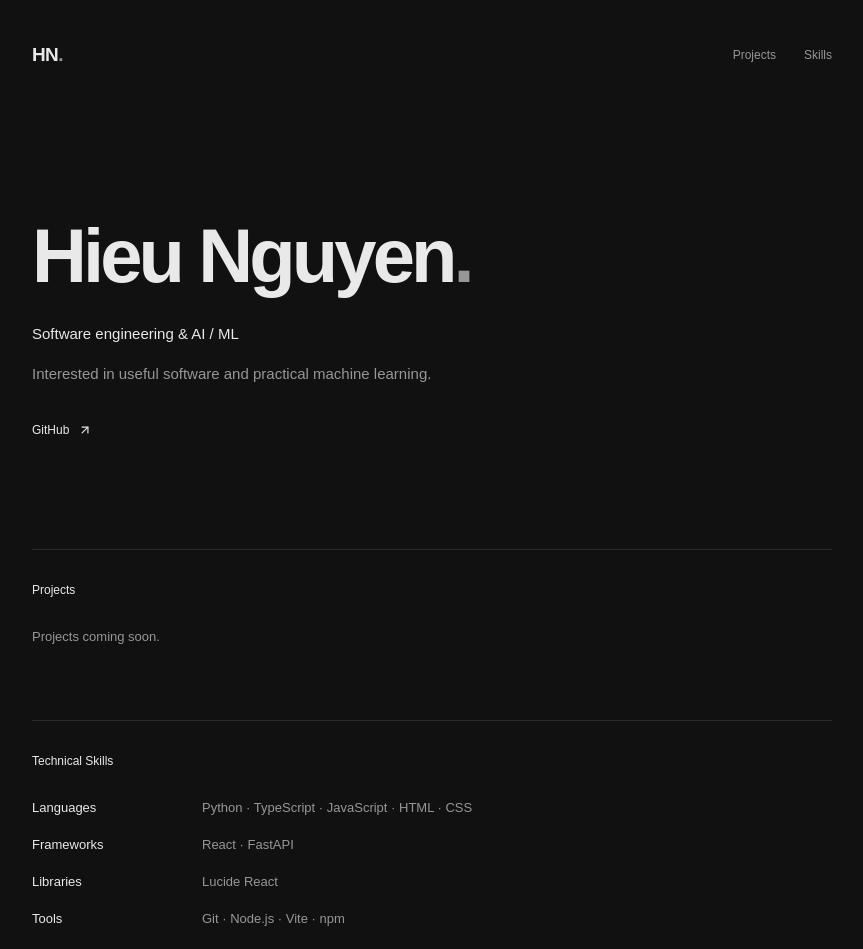
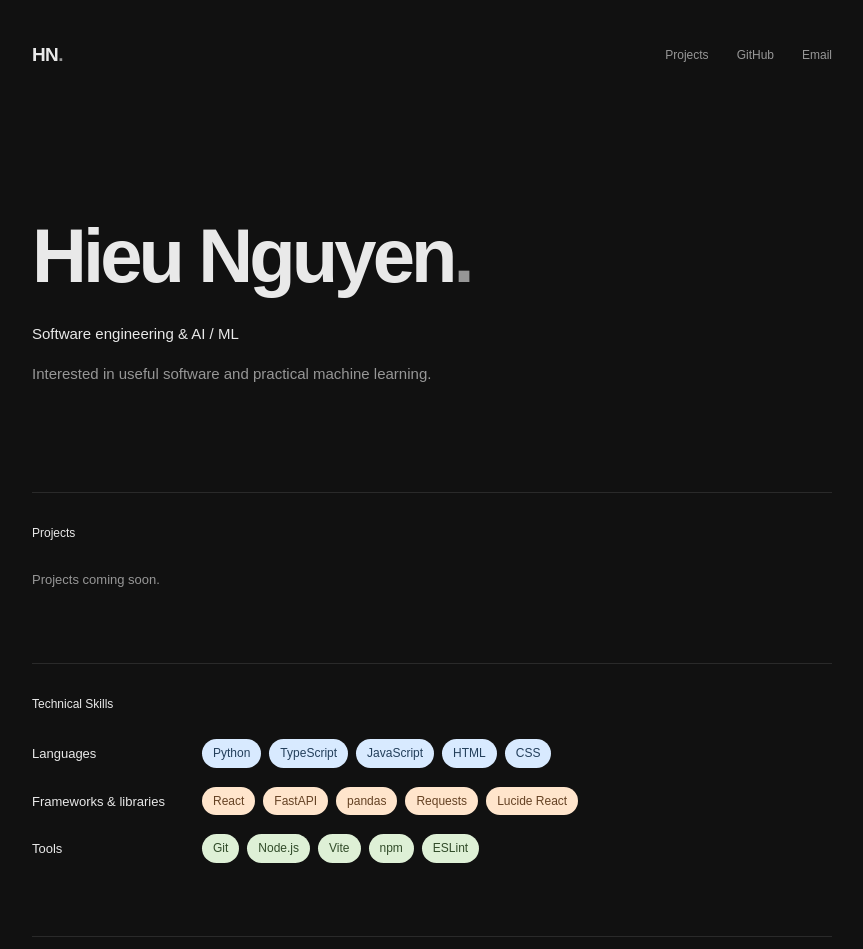
Before and after one commit to hieun5/portfolio, a React (Vite) app: page / in a window 1280 px wide. Shown: the top 949 px of the page, without its empty margins (208-1071 px from the left). Built offline with nearby package versions, Linux system fonts and the light colour scheme.

Commit message:
Refresh GitHub skills and add colored badges and header links

```diff
--- a/src/App.tsx
+++ b/src/App.tsx
@@ -18,7 +18,14 @@ export default function App() {
           </a>
           <nav aria-label="Main navigation">
             <a href="#work">Projects</a>
-            <a href="#skills">Skills</a>
+            <a
+              href={profile.github}
+              target="_blank"
+              rel="noopener noreferrer"
+            >
+              GitHub
+            </a>
+            <a href={`mailto:${profile.email}`}>Email</a>
           </nav>
         </header>
 
@@ -30,14 +37,6 @@ export default function App() {
             </h1>
             <p className="role">{profile.role}</p>
             <p className="hero-intro">{profile.intro}</p>
-            <a
-              className="text-link hero-link"
-              href={profile.github}
-              target="_blank"
-              rel="noopener noreferrer"
-            >
-              GitHub <ArrowUpRight size={14} />
-            </a>
           </section>
 
           <section
@@ -115,9 +114,18 @@ export default function App() {
             {technicalSkills.length > 0 ? (
               <dl className="skills-list">
                 {technicalSkills.map((group) => (
-                  <div className="skill-group" key={group.category}>
+                  <div
+                    className={`skill-group skill-group--${group.tone}`}
+                    key={group.category}
+                  >
                     <dt>{group.category}</dt>
-                    <dd>{group.items.join(" · ")}</dd>
+                    <dd>
+                      {group.items.map((skill) => (
+                        <span className="skill-pill" key={skill}>
+                          {skill}
+                        </span>
+                      ))}
+                    </dd>
                   </div>
                 ))}
               </dl>
--- a/src/content.ts
+++ b/src/content.ts
@@ -4,24 +4,33 @@ export const profile = {
   role: "Software engineering & AI / ML",
   intro: "Interested in useful software and practical machine learning.",
   github: "https://github.com/hieun5",
+  email: "hieunguy141@gmail.com",
   source: "https://github.com/hieun5/portfolio",
 };
 
 export interface SkillGroup {
   category: string;
+  tone: "blue" | "orange" | "green";
   items: string[];
 }
 
-// Based on lolPredict/backend/main.py and this portfolio's source and manifests.
+// Based on lolPredict's backend, ML scripts, and frontend, plus this portfolio.
 export const technicalSkills: SkillGroup[] = [
   {
     category: "Languages",
+    tone: "blue",
     items: ["Python", "TypeScript", "JavaScript", "HTML", "CSS"],
   },
-  { category: "Frameworks", items: ["React", "FastAPI"] },
-  { category: "Libraries", items: ["Lucide React"] },
-  { category: "Tools", items: ["Git", "Node.js", "Vite", "npm"] },
-  { category: "Testing", items: ["Playwright", "axe-core"] },
+  {
+    category: "Frameworks & libraries",
+    tone: "orange",
+    items: ["React", "FastAPI", "pandas", "Requests", "Lucide React"],
+  },
+  {
+    category: "Tools",
+    tone: "green",
+    items: ["Git", "Node.js", "Vite", "npm", "ESLint"],
+  },
 ];
 
 export type Category = "All work" | "Software engineering" | "AI / ML";
--- a/src/styles.css
+++ b/src/styles.css
@@ -119,9 +119,6 @@ h1 span {
   max-width: 460px;
   margin: 0;
 }
-.hero-link {
-  margin-top: 29px;
-}
 .text-link {
   display: inline-flex;
   align-items: center;
@@ -179,15 +176,38 @@ footer {
   line-height: 1.85;
 }
 .skill-group + .skill-group {
-  margin-top: 13px;
+  margin-top: 18px;
 }
 .skill-group dt {
   color: var(--text);
+  padding-block: 5px;
+  line-height: 1.5;
 }
 .skill-group dd {
+  display: flex;
+  flex-wrap: wrap;
+  align-items: flex-start;
+  gap: 8px;
   margin: 0;
-  color: var(--muted);
-  overflow-wrap: anywhere;
+}
+.skill-pill {
+  display: inline-block;
+  padding: 6px 11px;
+  border-radius: 999px;
+  font-size: 12px;
+  line-height: 1.4;
+}
+.skill-group--blue .skill-pill {
+  background: #d8eaff;
+  color: #233f5b;
+}
+.skill-group--orange .skill-pill {
+  background: #ffe5cc;
+  color: #654224;
+}
+.skill-group--green .skill-pill {
+  background: #def0d6;
+  color: #314b29;
 }
 .footer-bottom {
   display: flex;
@@ -333,9 +353,6 @@ footer {
     line-height: 1.85;
     max-width: 300px;
   }
-  .hero-link {
-    margin-top: 25px;
-  }
   .work-section,
   .skills-section {
     padding-block: 25px 52px;
```
Also changed, not shown: 2 other files (tests, documents, lock files or other folders).
